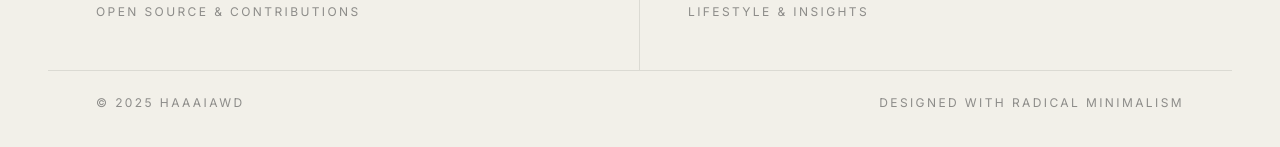
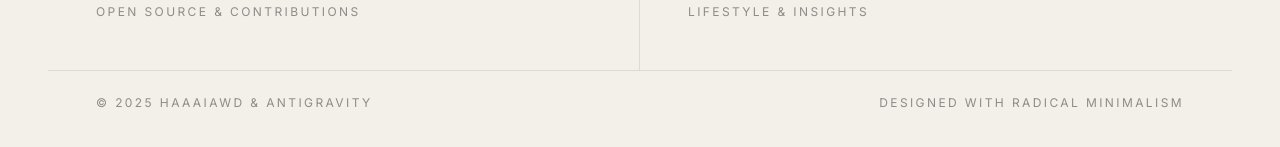
Before and after one commit to Haaaiawd/Mywebsite, a Next.js app: page / in a window 1280 px wide. Shown: the part 5935-6082 px from the top of the page. Built offline with nearby package versions, Linux system fonts and the light colour scheme; a web font is replaced by a local one.

Commit message:
feat: 更新与重新构建了尾标，增加了移动端点击社媒动效

```diff
--- a/src/app/page.tsx
+++ b/src/app/page.tsx
@@ -316,21 +316,21 @@ function CommunitySection() {
 
 function FooterSection() {
   return (
-    <footer className="min-h-screen snap-start flex flex-col">
+    <footer className="h-dvh snap-start flex flex-col">
       <div className="flex-1 grid grid-cols-1 md:grid-cols-2 h-full">
         <a
           href="https://github.com/Haaaiawd"
           target="_blank"
           rel="noopener noreferrer"
-          className="group relative border-r border-b md:border-b-0 border-foreground/10 flex flex-col justify-between p-12 hover:bg-foreground hover:text-background transition-colors duration-500"
+          className="group relative border-r border-b md:border-b-0 border-foreground/10 flex flex-col justify-between p-12 hover:bg-foreground hover:text-background active:bg-foreground active:text-background transition-colors duration-200"
         >
            <div className="flex justify-between items-start">
-              <TechText className="group-hover:text-background/70">SOCIAL LINK 01</TechText>
-              <span className="text-4xl group-hover:rotate-45 transition-transform duration-500">↗</span>
+              <TechText className="group-hover:text-background/70 group-active:text-background/70 transition-colors">SOCIAL LINK 01</TechText>
+              <span className="text-4xl group-hover:rotate-45 group-active:rotate-45 transition-transform duration-500">↗</span>
            </div>
            <div>
               <h3 className="font-serif text-[12vw] md:text-[8vw] leading-none mb-4">Github</h3>
-              <TechText className="group-hover:text-background/70">OPEN SOURCE & CONTRIBUTIONS</TechText>
+              <TechText className="group-hover:text-background/70 group-active:text-background/70 transition-colors">OPEN SOURCE & CONTRIBUTIONS</TechText>
            </div>
         </a>
 
@@ -338,22 +338,22 @@ function FooterSection() {
           href="https://www.xiaohongshu.com/user/profile/6365fe62000000001e00d8ed"
           target="_blank"
           rel="noopener noreferrer"
-          className="group relative flex flex-col justify-between p-12 hover:bg-[#FF2442] hover:text-white transition-colors duration-500"
+          className="group relative flex flex-col justify-between p-12 hover:bg-[#FF2442] hover:text-white active:bg-[#FF2442] active:text-white transition-colors duration-200"
         >
            <div className="flex justify-between items-start">
-              <TechText className="group-hover:text-white/70">SOCIAL LINK 02</TechText>
-              <span className="text-4xl group-hover:rotate-45 transition-transform duration-500">↗</span>
+              <TechText className="group-hover:text-white/70 group-active:text-white/70 transition-colors">SOCIAL LINK 02</TechText>
+              <span className="text-4xl group-hover:rotate-45 group-active:rotate-45 transition-transform duration-500">↗</span>
            </div>
            <div>
               <h3 className="font-serif text-[12vw] md:text-[8vw] leading-none mb-4">RedNote</h3>
-              <TechText className="group-hover:text-white/70">LIFESTYLE & INSIGHTS</TechText>
+              <TechText className="group-hover:text-white/70 group-active:text-white/70 transition-colors">LIFESTYLE & INSIGHTS</TechText>
            </div>
         </a>
       </div>
 
-      <div className="border-t border-foreground/10 py-6 px-12 flex justify-between items-center bg-background">
-         <TechText>© 2025 HAAAIAWD</TechText>
-         <TechText>DESIGNED WITH RADICAL MINIMALISM</TechText>
+      <div className="border-t border-foreground/10 py-4 md:py-6 px-6 md:px-12 flex flex-col md:flex-row gap-2 md:gap-0 justify-center md:justify-between items-center bg-background text-center shrink-0">
+         <TechText className="text-[10px] md:text-xs">© 2025 HAAAIAWD & ANTIGRAVITY</TechText>
+         <TechText className="text-[10px] md:text-xs">DESIGNED WITH RADICAL MINIMALISM</TechText>
       </div>
     </footer>
   );
```
